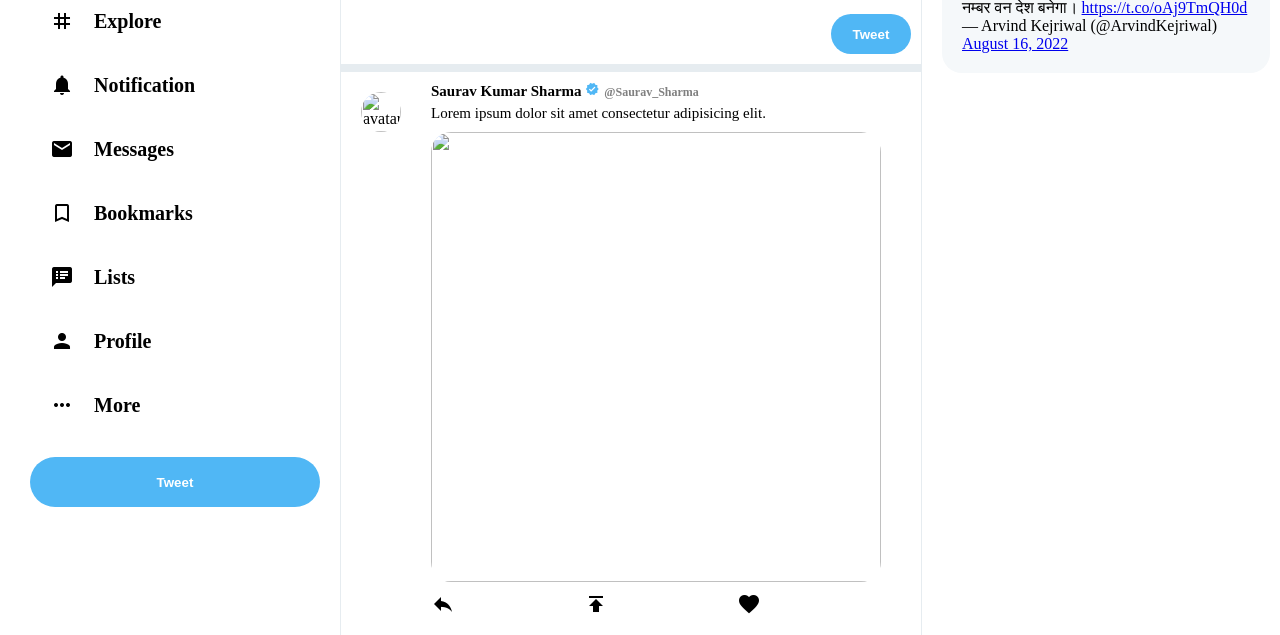
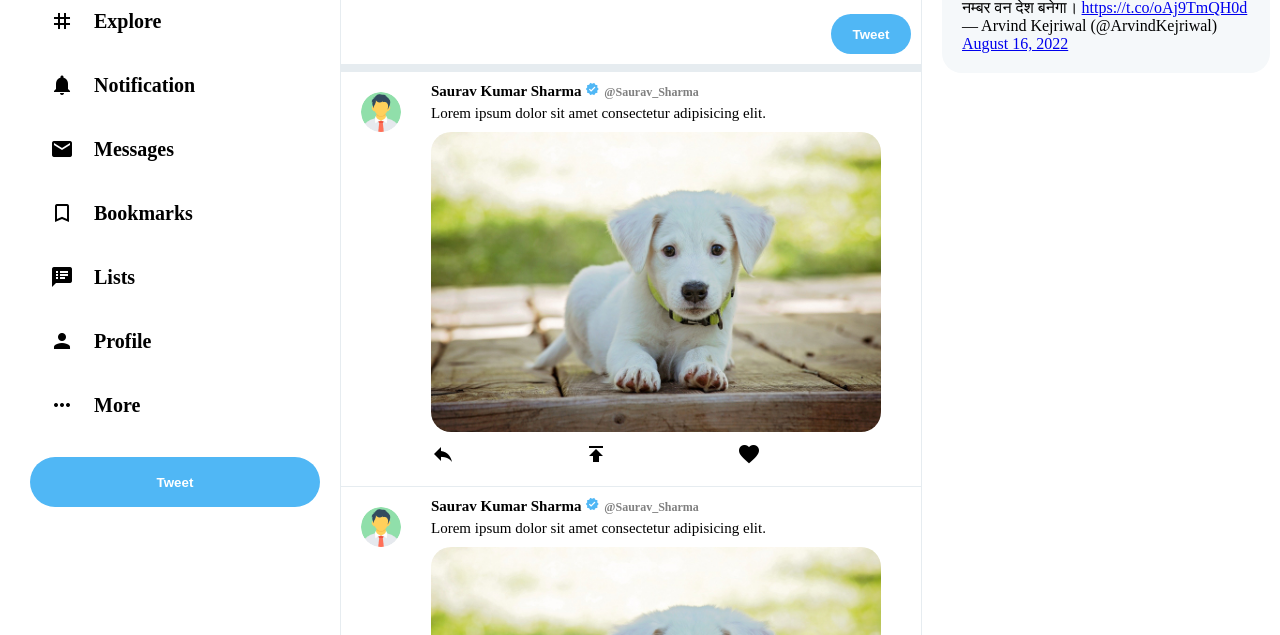
Before and after one commit to sauravsharma2025/twitter_clone, a plain HTML site: page index.html in a window 1280 px wide. Shown: the part 165-800 px from the top of the page. Drawn offline with Linux system fonts and the light colour scheme; the site is published under a folder, as on GitHub Pages, so addresses that start at the root find nothing.

Commit message:
trying to solve iamge issue,forwardslash removed from iamges

```diff
--- a/index.html
+++ b/index.html
@@ -125,7 +125,7 @@
         <!--Post section start-->
         <div class="post">
             <div class="post_avatar">
-                <img src="/images/man.png" alt="avatar">
+                <img src="images/man.png" alt="avatar">
             </div>
             <div class="post_body">
                 <div class="post_header">
@@ -141,7 +141,7 @@
                         <p>Lorem ipsum dolor sit amet consectetur adipisicing elit.</p>
                     </div>
                 </div>
-                <img src="/images/dog.jpg" alt=""/>
+                <img src="images/dog.jpg" alt=""/>
                 <div class="post_footer">
                     <span class="material-icons">reply</span>
                     <span class="material-icons">publish</span>
@@ -155,7 +155,7 @@
         <!--Post section 2_start-->
         <div class="post">
             <div class="post_avatar">
-                <img src="/images/man.png" alt="avatar">
+                <img src="images/man.png" alt="avatar">
             </div>
             <div class="post_body">
                 <div class="post_header">
@@ -170,7 +170,7 @@
                         <p>Lorem ipsum dolor sit amet consectetur adipisicing elit.</p>
                     </div>
                 </div>
-                <img src="/images/dog.jpg" alt=""/>
+                <img src="images/dog.jpg" alt=""/>
                 <div class="post_footer">
                     <span class="material-icons">reply</span>
                     <span class="material-icons">publish</span>
```
